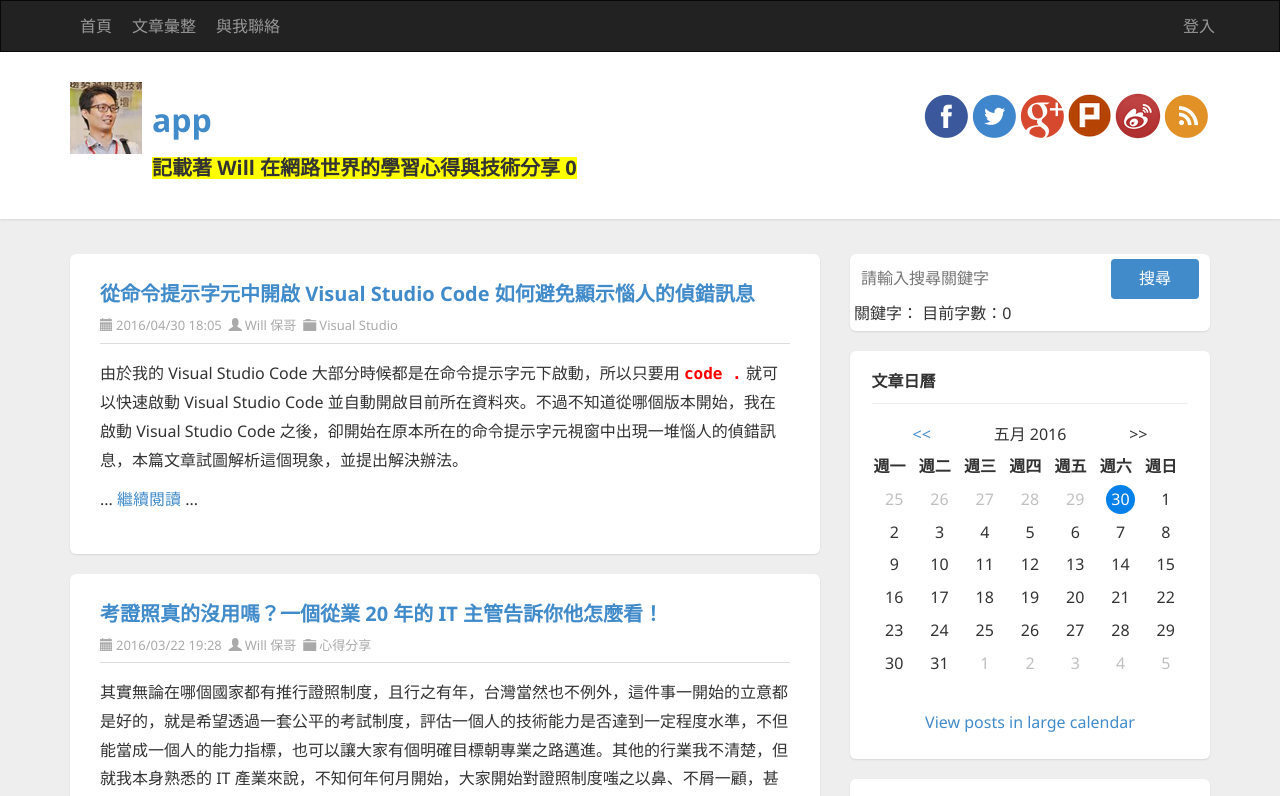
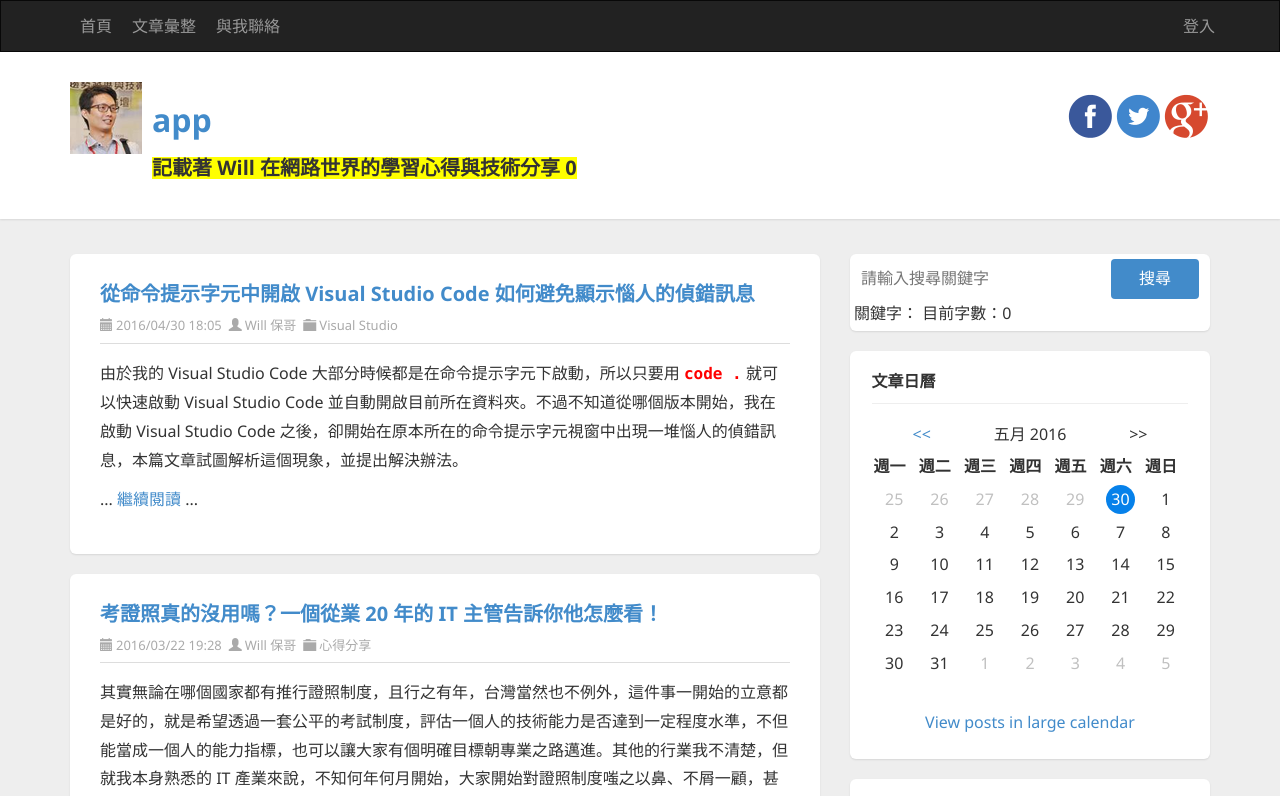
Before and after one commit to Coffee0127/angular-zero, an Angular app: page / in a window 1280 px wide. Shown: the top 796 px of the page. Built offline with nearby package versions, Linux system fonts and the light colour scheme.

Commit message:
結構型指令 (Structural Directives) - NgSwitch

```diff
--- a/src/app/header/header.component.html
+++ b/src/app/header/header.component.html
@@ -35,7 +35,9 @@
         <h3 [class.highlight]="counter % 2 == 0">記載著 Will 在網路世界的學習心得與技術分享 {{ counter }}</h3>
       </div>
 
-      <div id="social-icons" class="pull-right social-icon" *ngIf="counter % 2 == 0">
+      <div id="social-icons" class="pull-right social-icon">
+        <ng-container [ngSwitch]="counter % 2">
+          <ng-container *ngSwitchCase="0">
             <a href="https://www.facebook.com/will.fans" title="Will 保哥的技術交流中心" target="_blank">
               <img src="/assets/images/facebook.png">
             </a>
@@ -45,6 +47,8 @@
             <a href="https://plus.google.com/+WillHuang" title="Will Huang (保哥) on Google+" target="_blank">
               <img src="/assets/images/googleplus.png">
             </a>
+          </ng-container>
+          <ng-container *ngSwitchCase="1">
             <a href="http://www.plurk.com/willh" title="★★★ Will 保哥的噗浪 ★★★" target="_blank">
               <img src="/assets/images/plurk.png">
             </a>
@@ -54,6 +58,9 @@
             <a href="http://blog.miniasp.com/syndication.axd" title="RSS 訂閱" target="_blank">
               <img src="/assets/images/rss.png">
             </a>
+          </ng-container>
+          <ng-container *ngSwitchDefault>N/A</ng-container>
+        </ng-container>
       </div>
 
     </div>
```
Lines whose indentation alone changed are shown as unchanged.
